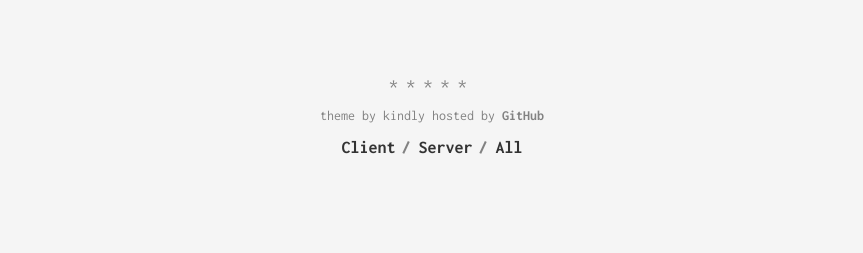
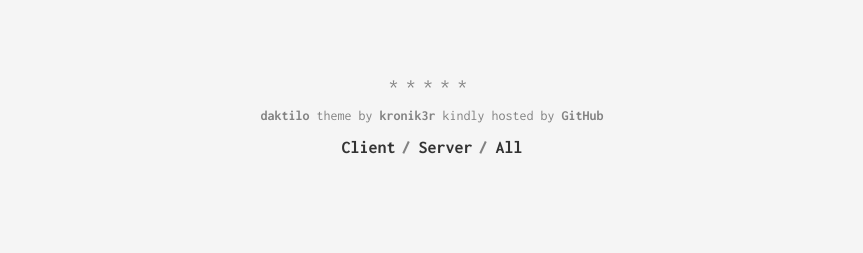
Before and after one commit to the-james-burton/the-james-burton.github.io, a Jekyll site: the page built from index.html, in a window 1280 px wide. Shown: the part 654-907 px from the top of the page, without its empty margins (208-1071 px from the left). Built offline with Jekyll 4.4.1, drawn with Linux system fonts in a browser that asks for light colours.

Commit message:
Update explore.html
fixed attribution

```diff
--- a/_includes/page/explore.html
+++ b/_includes/page/explore.html
@@ -1,8 +1,8 @@
 <div class="explore">
     <div class="explore__devider">*****</div>
     <div class="explore__label">
-      <a href="https://github.com/{{ site.theme.author }}/{{ site.theme.name }}">{{ site.theme.name }}</a> theme by
-      <a href="https://github.com/{{ site.theme.author }}">{{ site.theme.author }}</a> kindly hosted by
+      <a href="https://github.com/{{ site.attribution.author }}/{{ site.attribution.name }}">{{ site.attribution.name }}</a> theme by
+      <a href="https://github.com/{{ site.attribution.author }}">{{ site.attribution.author }}</a> kindly hosted by
       <a href="https://github.com/{{ site.author.pages }}">GitHub</a>
     </div>
     <ul class="categories">
```
